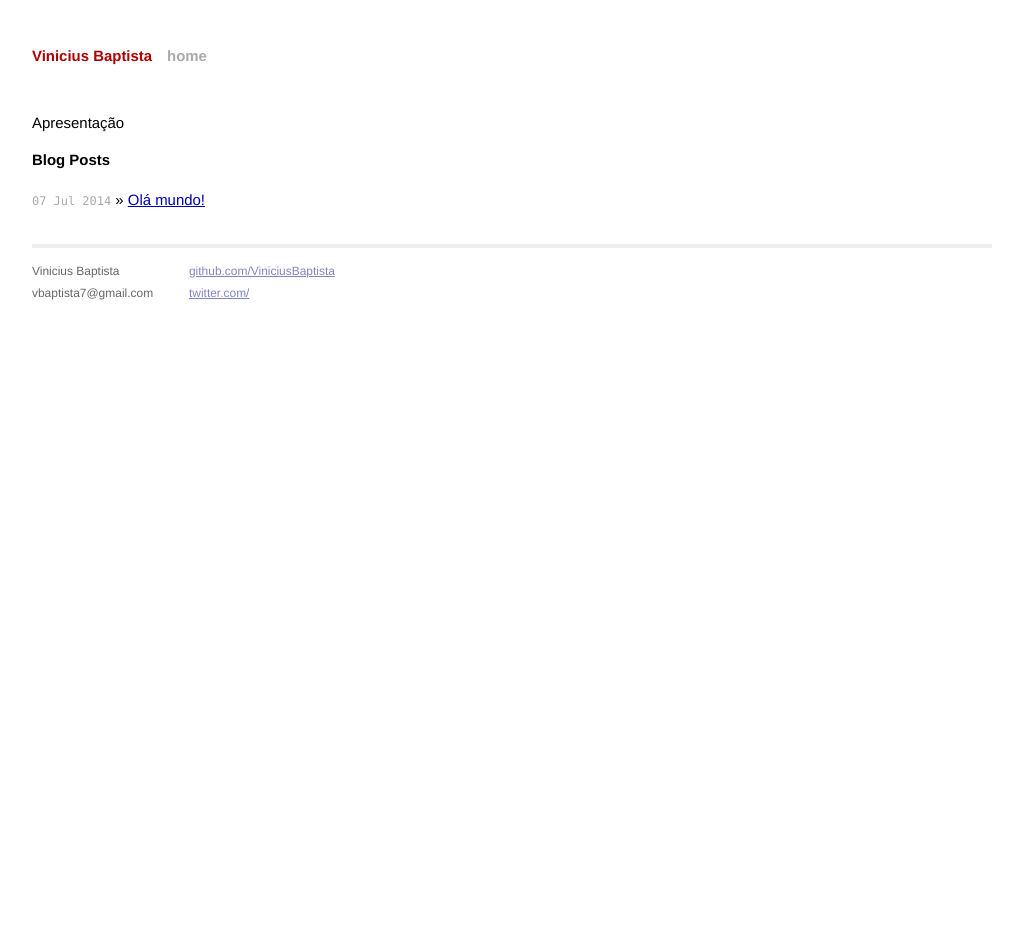
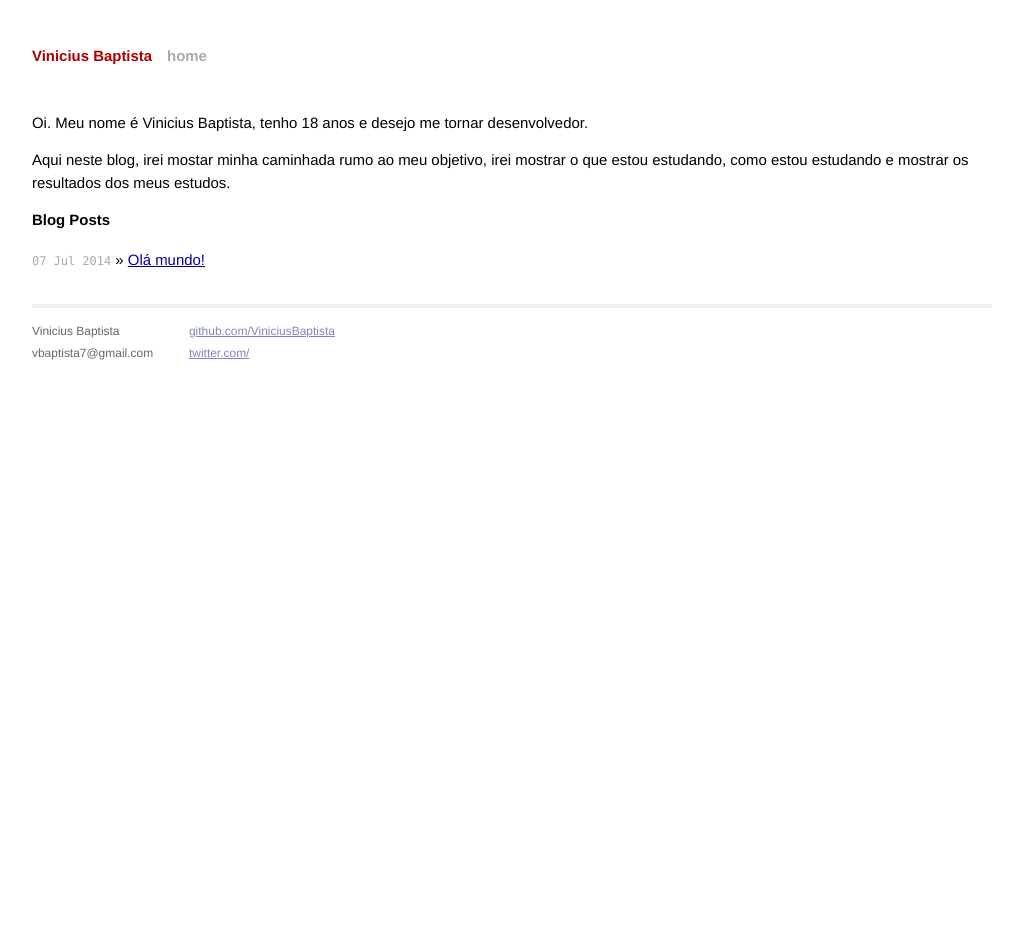
Before and after one commit to ViniciusBaptista/viniciusbaptista.github.io, a Jekyll site: the page built from index.html, in a window 1280 px wide. Shown: the whole page, without its empty margins (128-1151 px from the left). Built offline with Jekyll 4.4.1, drawn with Linux system fonts in a browser that asks for light colours; Markdown is read by kramdown in place of the engine named in the settings.

Commit message:
Atualizando pagina

```diff
--- a/index.html
+++ b/index.html
@@ -4,7 +4,8 @@ title: Vinicius Baptista
 ---
 
 <div id="home">
-  <p>Apresentação</p>
+  <p>Oi. Meu nome é Vinicius Baptista, tenho 18 anos e desejo me tornar desenvolvedor.</p>
+  <p>Aqui neste blog, irei mostar minha caminhada rumo ao meu objetivo, irei mostrar o que estou estudando, como estou estudando e mostrar os resultados dos meus estudos.</p>
   <h1>Blog Posts</h1>
   <ul class="posts">
     {% for post in site.posts %}
```
